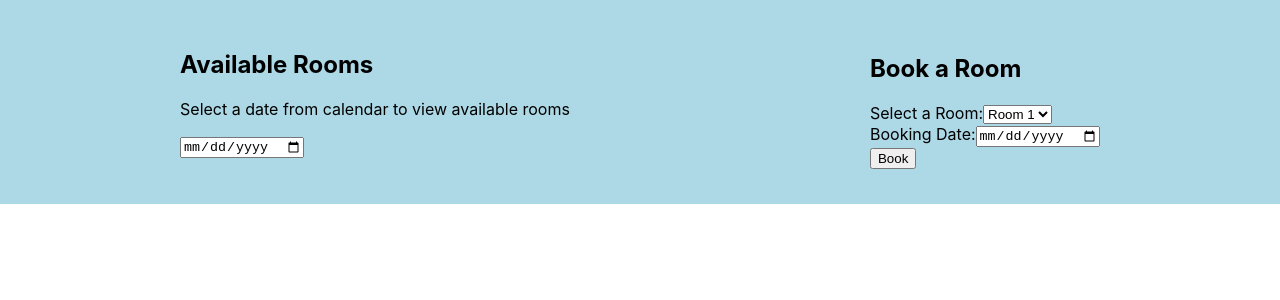
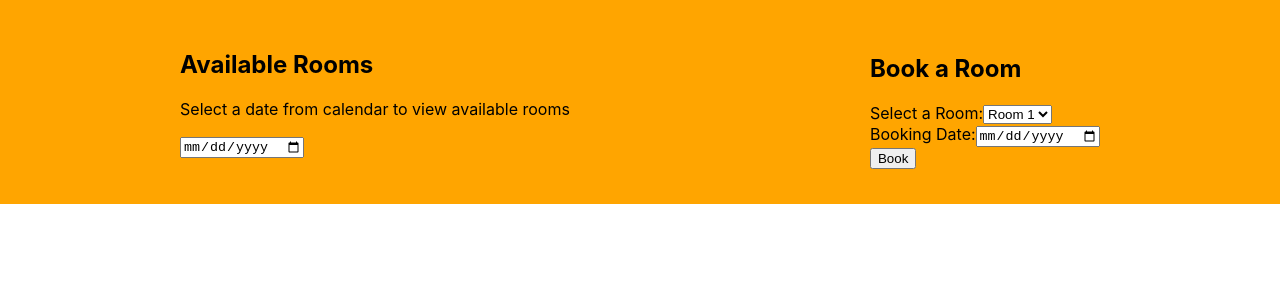
Before and after one commit to Bermet777/meeting-room-booking, a React (Create React App) app: page / in a window 1280 px wide. Shown: the top 300 px of the page. Built offline with nearby package versions, Linux system fonts and the light colour scheme.

Commit message:
color update

```diff
--- a/src/App.css
+++ b/src/App.css
@@ -4,5 +4,5 @@
   justify-content: space-around;
   align-items: center;
   padding: 30px;
-  background-color: lightblue;
+  background-color: orange;
 }
```
